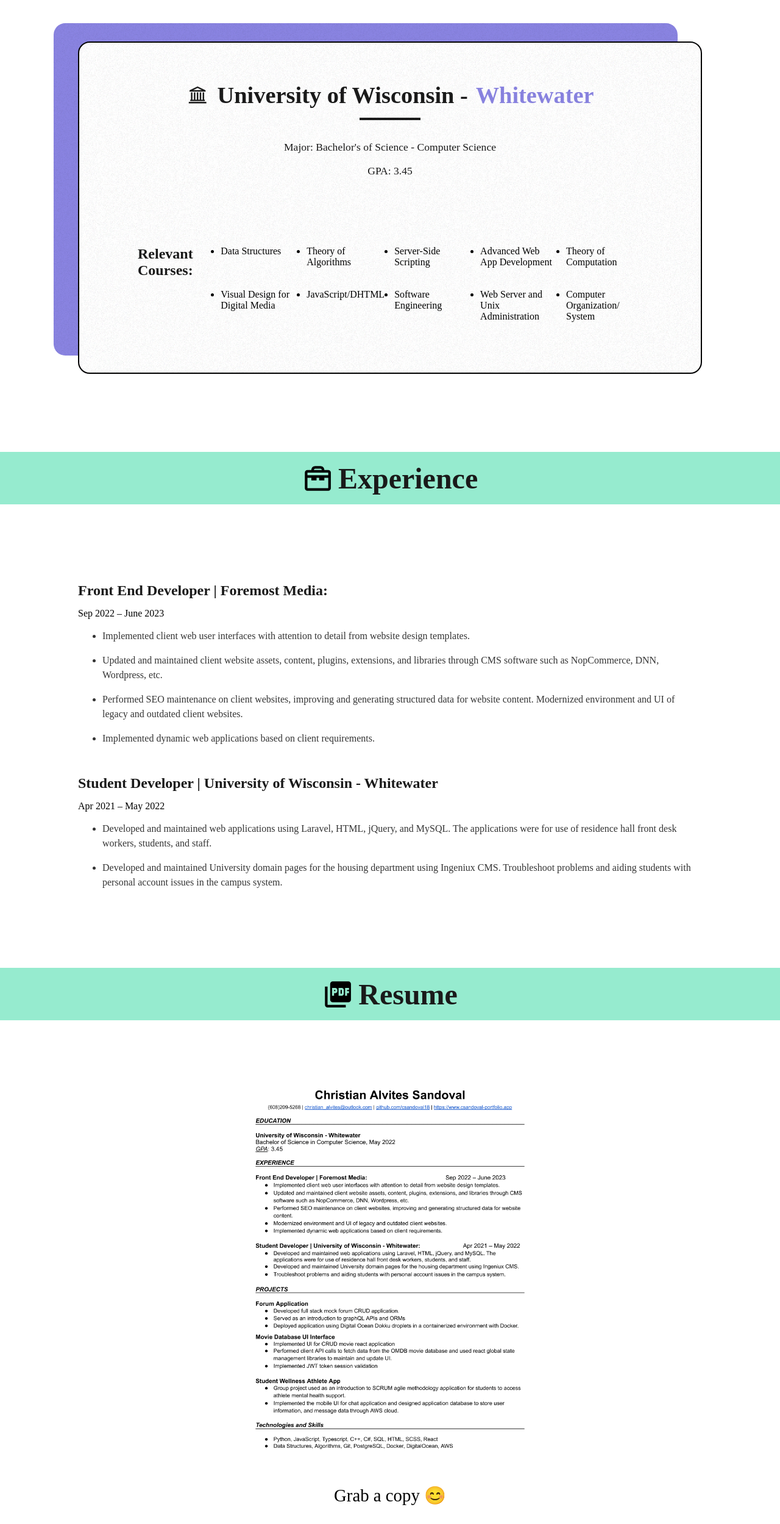
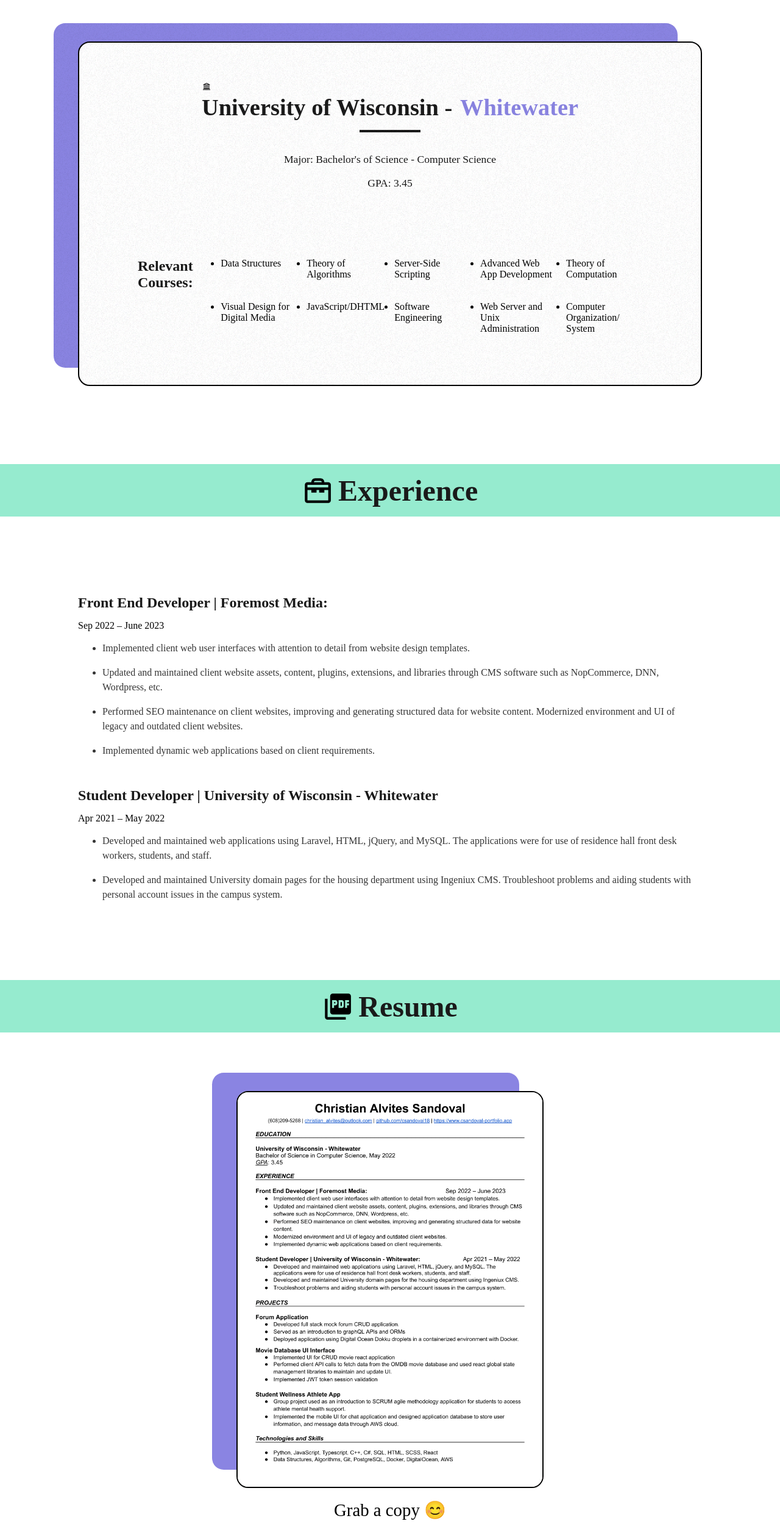
Before and after one commit to csandoval18/portfolio, a React (Vite) app: page / in a window 1280 px wide. Shown: the part 3600-6099 px from the top of the page at 61% size. Built offline with nearby package versions, Linux system fonts and the light colour scheme.

Commit message:
improved styles

```diff
--- a/src/layout/Education.tsx
+++ b/src/layout/Education.tsx
@@ -14,10 +14,12 @@
       <div className="education-content container">
         <div className="education-card grain-texture">
           <div className="university-header">
-            <h3>
+            <div>
               <LiaUniversitySolid />
-              University of Wisconsin - <span>Whitewater</span>
-            </h3>
+              <h3>
+                University of Wisconsin - <span>Whitewater</span>
+              </h3>
+            </div>
           </div>
           <p>Major: Bachelor's of Science - Computer Science</p>
           <p>GPA: 3.45</p>
--- a/src/layout/Footer.tsx
+++ b/src/layout/Footer.tsx
@@ -3,6 +3,7 @@
 import { BiCopyright } from "react-icons/bi"
 import { FaPiedPiper } from "react-icons/fa"
 import { GrInstagram } from "react-icons/gr"
+import { Link } from "react-scroll"
 
 interface FooterProps {}
 
@@ -10,10 +11,10 @@
   return (
     <footer className="Footer container" id="Footer">
       <div className="top-footer">
-        <a href="/" className="logo">
+        <Link smooth={true} to="Hero" className="logo">
           <FaPiedPiper />
           CAS
-        </a>
+        </Link>
 
         <div className="block">
           <h5>Contact</h5>
@@ -31,7 +32,7 @@
         <div className="block">
           <h5>Follow Me</h5>
           <div className="social-icons">
-            <a href="/">
+            <a href="https://github.com/csandoval18">
               <AiFillGithub />
             </a>
             <a href="#">
--- a/src/styles/layout/_Resume.scss
+++ b/src/styles/layout/_Resume.scss
@@ -15,6 +15,9 @@
     }
 
     img {
+      box-shadow: -40px -30px 0px 0px rgba($secondary, 1);
+      border-radius: 1.2rem;
+      border: 2px solid $b;
       max-width: 500px;
     }
   }
--- a/src/styles/layout/_Skills.scss
+++ b/src/styles/layout/_Skills.scss
@@ -1,7 +1,4 @@
 .Skills {
-  padding-top: 8rem;
-}
-
   .intro {
     align-items: center;
     display: flex;
@@ -18,6 +15,7 @@
       background-color: $w;
       margin-top: 6rem;
       transition: 0.3s color ease-in, background-color 0.3s ease-in;
+    }
   }
 }
 
@@ -63,6 +61,10 @@
 }
 
 @media (min-width: $tablet) {
+  .Skills {
+    padding-top: 8rem;
+  }
+
   .intro {
     text-align: center;
     padding-bottom: 8rem;
--- a/src/styles/utils/_utils.scss
+++ b/src/styles/utils/_utils.scss
@@ -23,8 +23,6 @@
     margin-bottom: 1rem;
   }
 }
-
-// Page logo
 
 .logo {
   color: $w;
```
Lines whose indentation alone changed are shown as unchanged.
